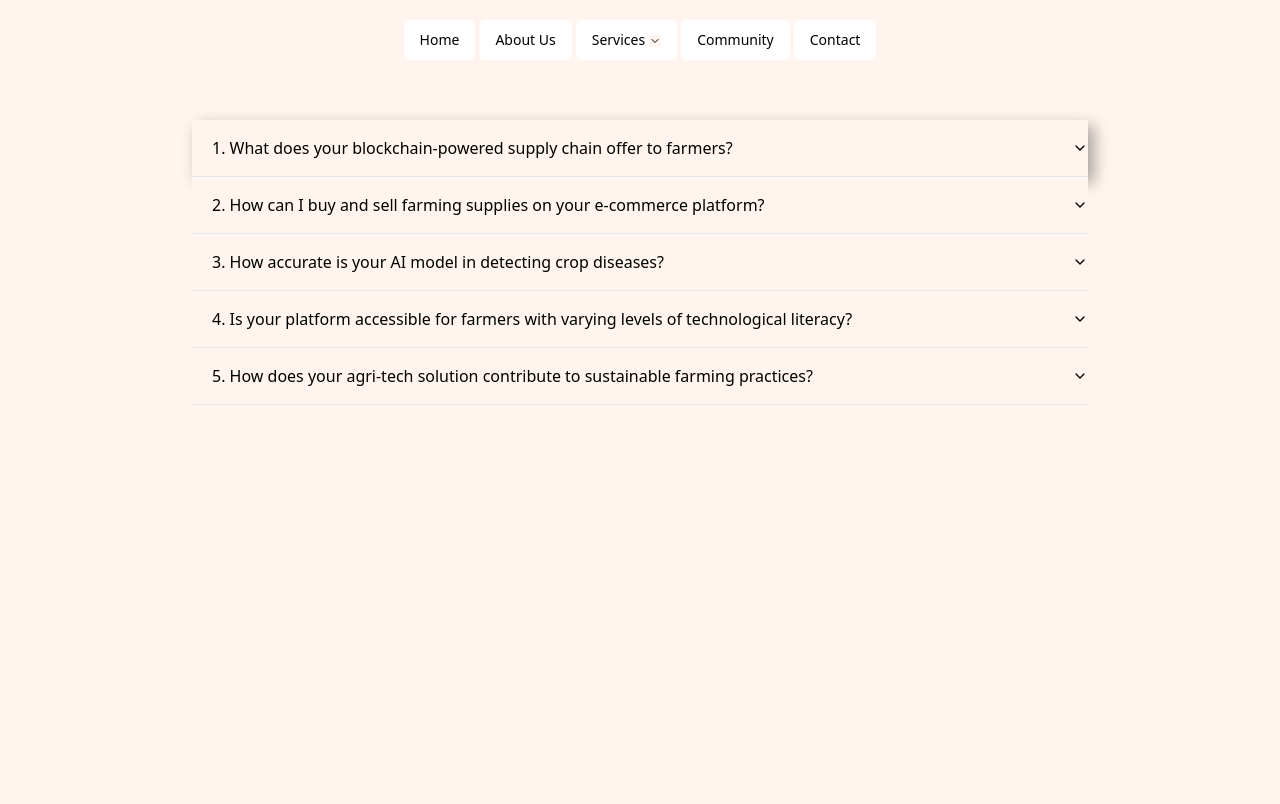
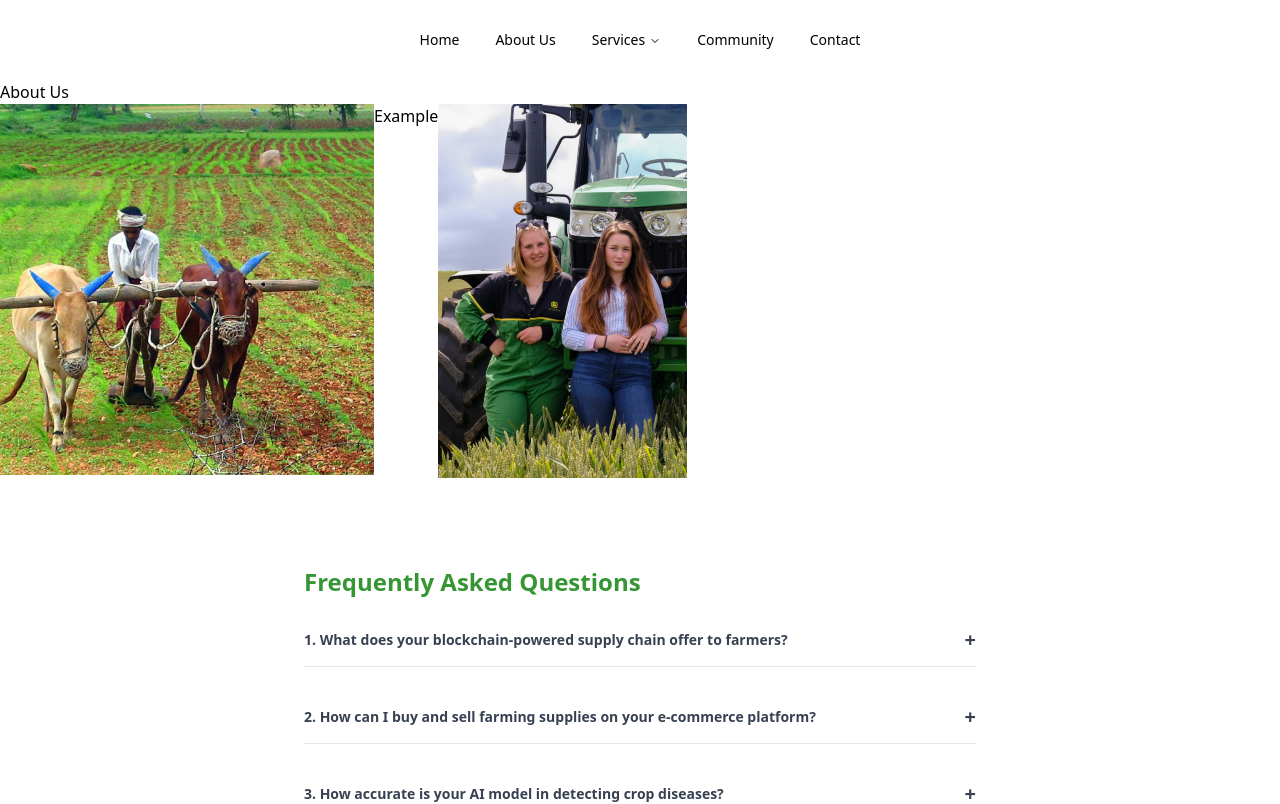
Before and after one commit to p-dot-max/Diversion_2k24_project, a React (Vite) app: page /about in a window 1280 px wide. Shown: the top 804 px of the page. Built offline with nearby package versions, Linux system fonts and the light colour scheme.

Commit message:
about section updates

```diff
--- a/src/App.tsx
+++ b/src/App.tsx
@@ -19,9 +19,7 @@ function App() {
         {/* Footer parent section */}
         {/* <footer className="flex justify-center items-center w-full h-2/5 bg-slate-300">
           <Footer />
-        </footer> */}
-
-
+        </footer>   */}
 
       </main>
     </>
--- a/src/components/About/About.tsx
+++ b/src/components/About/About.tsx
@@ -1,13 +1,22 @@
-import Faq from "../Faq/Faq"
+import Compom from "./Compom";
+import FaqSection from "../Faq/Faq2";
 
 const About = () => {
   return (
-    <div className="flex justify-center items-center my-10">
-        <div className="w-full max-w-4xl">
-            <Faq />
+    <>
+      <div>
+        <h2 className="flex-col justify-between">About Us</h2>
+      </div>
+      <div>
+        <Compom />
+      </div>
+      <div className="flex justify-center items-center my-10">
+        <div className="w-full max-w-3xl">
+          <FaqSection />
         </div>
-    </div>
-  )
-}
+      </div>
+    </>
+  );
+};
 
-export default About
+export default About;
--- /dev/null
+++ b/src/components/About/Compom.tsx
@@ -0,0 +1,24 @@
+import img from "./Farmer.png";
+import img2 from "./Girls.png";
+
+const Compom = () => {
+  return (
+    <>
+      <div className="flex">
+        <div className="">
+            <img src={img} />
+        </div>
+
+        <div>
+            Example
+        </div>
+
+        <div>
+            <img src={img2} />
+        </div>
+      </div>
+    </>
+  );
+};
+
+export default Compom;
--- a/src/components/Faq/Faq.tsx
+++ b/src/components/Faq/Faq.tsx
@@ -5,20 +5,21 @@ import {
   AccordionTrigger,
 } from "@/components/ui/accordion";
 
+// We can use array and mapping to lessen the code but i hadn't :)
 
 const Faq = () => {
   return (
     <div className="rounded-custom">
       <Accordion type="single" collapsible>
-        <AccordionItem className="bg-custom shadow-custom" value="item-1">
+        <AccordionItem className="bg-custom shadow-custom rounded-md" value="item-1">
           <AccordionTrigger>
-            <div className="text-base mx-5">
+            <div className="text-base mx-5 font-inter text-custom-text-green font-semibold">
               1. What does your blockchain-powered supply chain offer to
               farmers?
             </div>
           </AccordionTrigger>
           <AccordionContent>
-            <div className="mx-5 text-justify">
+            <div className="mx-5 text-justify font-serif leading-relaxed tracking-normal">
               Our blockchain solution ensures transparency and traceability
               throughout the agricultural supply chain. Farmers can track their
               produce from cultivation to market, promoting trust and fair
@@ -26,36 +27,68 @@ const Faq = () => {
             </div>
           </AccordionContent>
         </AccordionItem>
-        <AccordionItem value="item-2">
+        <AccordionItem className="bg-custom shadow-custom my-4 leading-relaxed" value="item-2">
           <AccordionTrigger>
-            <div className="text-base mx-5">
+            <div className="text-base mx-5 font-inter text-custom-text-green font-semibold">
               2. How can I buy and sell farming supplies on your e-commerce
               platform?
             </div>
           </AccordionTrigger>
+          <AccordionContent>
+            <div className="mx-5 text-justify font-serif leading-relaxed tracking-normal">
+              Our blockchain solution ensures transparency and traceability
+              throughout the agricultural supply chain. Farmers can track their
+              produce from cultivation to market, promoting trust and fair
+              transactions.
+            </div>
+          </AccordionContent>
         </AccordionItem>
-        <AccordionItem value="item-3">
+        <AccordionItem className="bg-custom shadow-custom my-4" value="item-3">
           <AccordionTrigger>
-            <div className="text-base mx-5">
+            <div className="text-base mx-5 font-inter text-custom-text-green font-semibold">
               3. How accurate is your AI model in detecting crop diseases?
             </div>
           </AccordionTrigger>
+          <AccordionContent>
+            <div className="mx-5 text-justify font-serif leading-relaxed tracking-normal">
+              Our blockchain solution ensures transparency and traceability
+              throughout the agricultural supply chain. Farmers can track their
+              produce from cultivation to market, promoting trust and fair
+              transactions.
+            </div>
+          </AccordionContent>
         </AccordionItem>
-        <AccordionItem value="item-4">
+        <AccordionItem className="bg-custom shadow-custom my-4" value="item-4">
           <AccordionTrigger>
-            <div className="text-base mx-5">
+            <div className="text-base mx-5 font-inter text-custom-text-green font-semibold">
               4. Is your platform accessible for farmers with varying levels of
               technological literacy?
             </div>
           </AccordionTrigger>
+          <AccordionContent>
+            <div className="mx-5 text-justify font-serif leading-relaxed tracking-normal">
+              Our blockchain solution ensures transparency and traceability
+              throughout the agricultural supply chain. Farmers can track their
+              produce from cultivation to market, promoting trust and fair
+              transactions.
+            </div>
+          </AccordionContent>
         </AccordionItem>
-        <AccordionItem value="item-5">
+        <AccordionItem className="bg-custom shadow-custom tracking-normal" value="item-5">
           <AccordionTrigger>
-            <div className="text-base mx-5">
+            <div className="text-base mx-5 font-inter text-custom-text-green font-semibold">
               5. How does your agri-tech solution contribute to sustainable
               farming practices?
             </div>
           </AccordionTrigger>
+          <AccordionContent>
+            <div className="mx-5 text-justify font-serif leading-relaxed tracking-normal">
+              Our blockchain solution ensures transparency and traceability
+              throughout the agricultural supply chain. Farmers can track their
+              produce from cultivation to market, promoting trust and fair
+              transactions.
+            </div>
+          </AccordionContent>
         </AccordionItem>
       </Accordion>
     </div>
--- /dev/null
+++ b/src/components/Faq/Faq2.tsx
@@ -0,0 +1,74 @@
+import { useState } from "react";
+
+const FaqItem = ({ question, answer }: any) => {
+  const [isOpen, setIsOpen] = useState(false);
+
+  return (
+    <div className="border-b border-gray-200 py-3">
+      <dt className="flex justify-between items-center">
+        <button
+          onClick={() => setIsOpen(!isOpen)}
+          className="text-left w-full text-gray-700 text-sm font-medium bg-transparent outline-none focus:outline-none"
+        >
+          <div className="flex justify-between items-center font-semibold">
+            <span>{question}</span>
+            <span className="text-xl">{isOpen ? "-" : "+"}</span>
+          </div>
+        </button>
+      </dt>
+      <dd
+        className={`${isOpen ? "block" : "hidden"} mt-2 text-gray-500 text-sm`}
+      >
+        {answer}
+      </dd>
+    </div>
+  );
+};
+
+const FaqSection = () => {
+  const faqs = [
+    {
+      question:
+        "1. What does your blockchain-powered supply chain offer to farmers?",
+      answer:
+        "Our blockchain solution ensures transparency and traceability throughout the agricultural supply chain. Farmers can track their produce from cultivation to market, promoting trust and fair transactions.",
+    },
+    {
+      question:
+        "2. How can I buy and sell farming supplies on your e-commerce platform?",
+      answer:
+        "Et excepteur ex minim duis ad ullamco id velit anim eu duis commodo fugiat.",
+    },
+    {
+      question: "3. How accurate is your AI model in detecting crop diseases?",
+      answer:
+        "Eiusmod ad cupidatat tempor consequat elit ex minim quis est elit.",
+    },
+    {
+      question:
+        "4. Is your platform accessible for farmers with varying levels of technological literacy?",
+      answer: "Proident Lorem officia quis esse elit.",
+    },
+    {
+      question:
+        "5. How does your agri-tech solution contribute to sustainable farming practices?",
+      answer:
+        "Ex id dolor exercitation in excepteur minim Lorem cillum sit sunt irure eiusmod aute.",
+    },
+  ];
+
+  return (
+    <div className="bg-white p-6 md:p-8 lg:p-12">
+      <h2 className="text-2xl font-bold text-custom-green mb-4">
+        Frequently Asked Questions
+      </h2>
+      <dl className="space-y-6">
+        {faqs.map((faq, index) => (
+          <FaqItem key={index} question={faq.question} answer={faq.answer} />
+        ))}
+      </dl>
+    </div>
+  );
+};
+
+export default FaqSection;
--- a/src/components/NavBar/NavBar.tsx
+++ b/src/components/NavBar/NavBar.tsx
@@ -22,7 +22,7 @@ const NavBar = () => {
           </NavigationMenuItem>
           {/* Nav item 2 */}
           <NavigationMenuItem>
-            <Link to={"/"} className={navigationMenuTriggerStyle()}>
+            <Link to={"/about"} className={navigationMenuTriggerStyle()}>
               About Us
             </Link>
           </NavigationMenuItem>
--- a/src/components/ui/accordion.tsx
+++ b/src/components/ui/accordion.tsx
@@ -26,7 +26,7 @@ const AccordionTrigger = React.forwardRef<
     <AccordionPrimitive.Trigger
       ref={ref}
       className={cn(
-        "flex flex-1 items-center justify-between py-4 font-medium transition-all hover:underline [&[data-state=open]>svg]:rotate-180",
+        "flex flex-1 items-center justify-between py-4 font-medium transition-all [&[data-state=open]>svg]:rotate-180",
         className
       )}
       {...props}
--- a/src/index.css
+++ b/src/index.css
@@ -6,5 +6,5 @@
     margin: 0;
     padding: 0;
     min-width: 0;
-    background-color: #FFF5EE;
+    /* background-color: #FFF5EE; */
 }
--- a/src/routes/router.tsx
+++ b/src/routes/router.tsx
@@ -14,7 +14,6 @@ export const router = createBrowserRouter([
     element: <App />,
     errorElement: <ErrorPage />,
     children: [
-
       //Home Page
       {
         path: "/",
--- a/tailwind.config.js
+++ b/tailwind.config.js
@@ -31,6 +31,7 @@ module.exports = {
 
       colors: {
         'custom-green': '#379634', // Added custom color
+        'custom-text-green': '#507D2A',
       },
       fontFamily: {
         inter: ['Inter', 'sans-serif'], // Added custom font
```
Also changed, not shown: src/components/About/Farmer.png (added), src/components/About/Girls.png (added).
